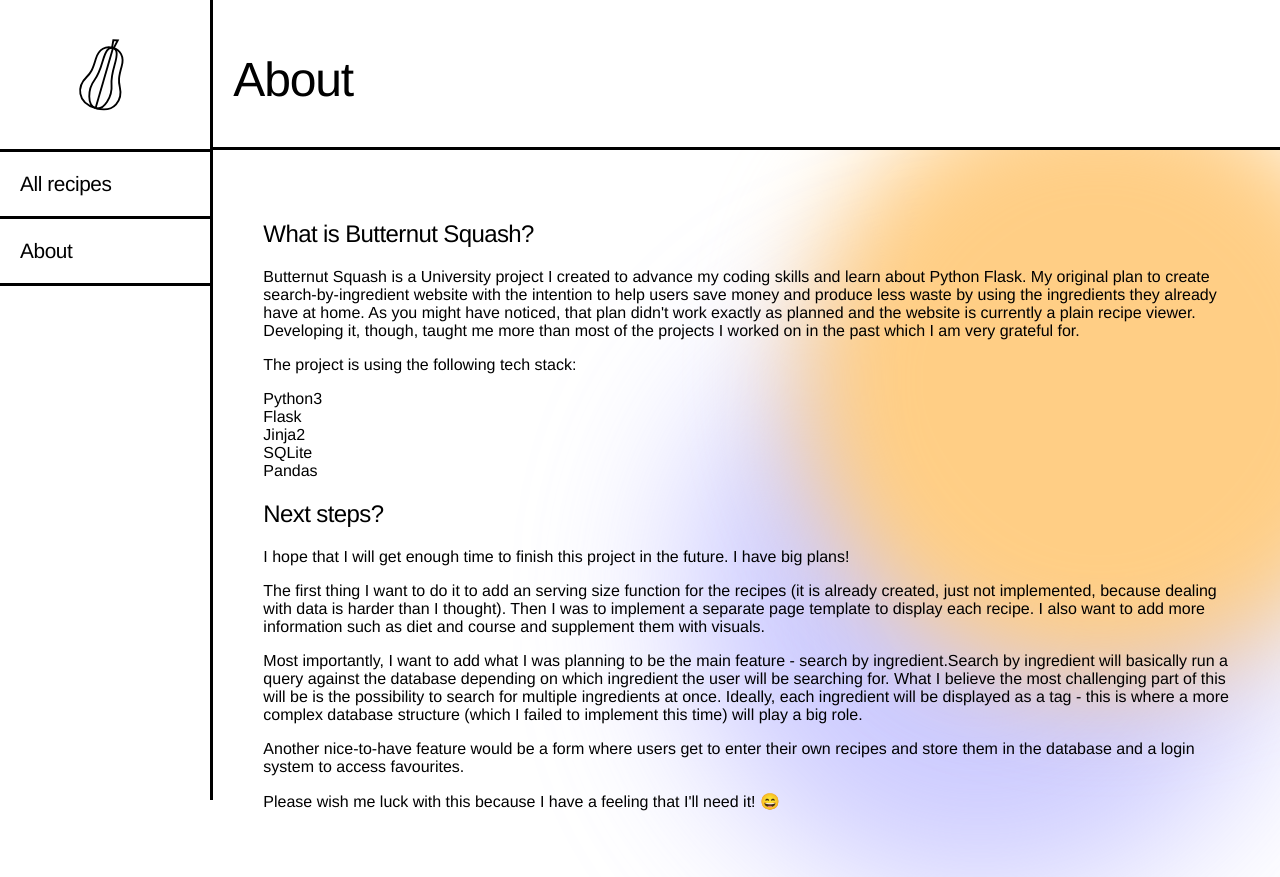
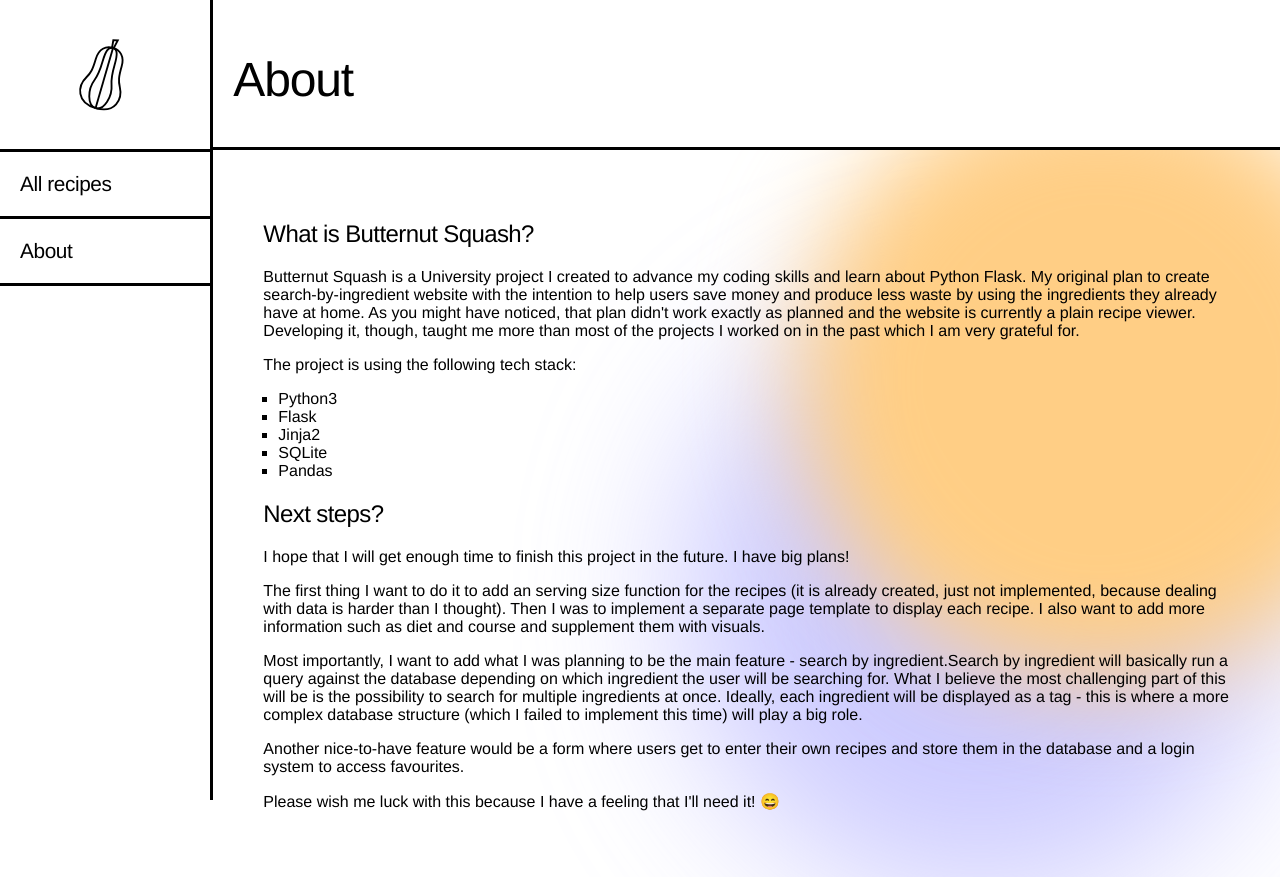
Before and after one commit to karolencina/butternut, a Flask app: page /about in a window 1280 px wide. Run offline with Flask 2, Linux system fonts and the light colour scheme; some web fonts are replaced.

Commit message:
Update styles

```diff
--- a/static/css/styles.css
+++ b/static/css/styles.css
@@ -43,18 +43,13 @@ h1 {
     font-size: 3em;
 }
 
-ul, li {
-  padding-left: 0;
-  list-style: none;
+ul, ol {
+    padding-left: 0px;
 }
 
-/*.nav-container {*/
-/*    position: fixed;*/
-/*    top: 0px;*/
-/*    height: 100%;*/
-/*    background: var(--c-white);*/
-/*    border-right: solid var(--c-black);*/
-/*}*/
+ul {
+  list-style-type: square;
+}
 
 .header {
     position: sticky;
@@ -107,7 +102,24 @@ ul, li {
     border: solid black;
     background-color: var(--c-white);
     margin: 50px;
-    padding: var(--padding);
+    padding: 0;
+}
+
+.container-basic, .container-ingred, .container-instruc {
+    padding: 0px 30px;
+}
+
+.container-basic {
+    border-bottom: solid var(--c-black);
+}
+
+.basic-info {
+    display: inline-block;
+    padding-right: var(--padding);
+}
+
+.ingredients, .instructions, .tech-stack {
+    padding-left: 15px;
 }
 
 .about {
```
